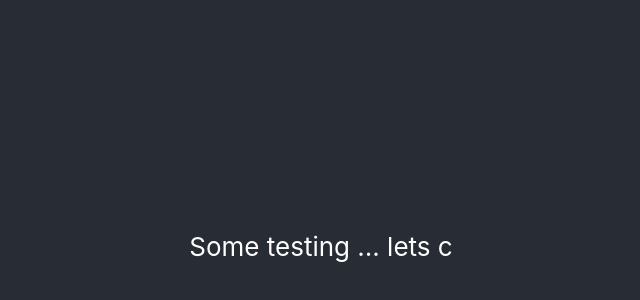
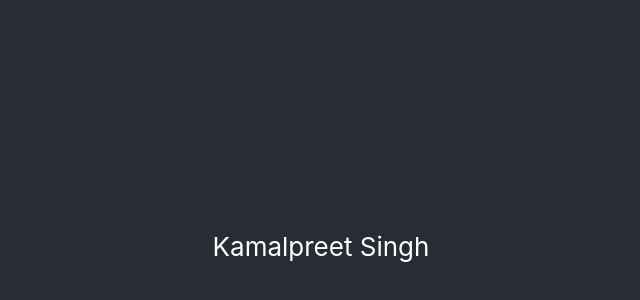
Before and after one commit to kamaldeol2013/jb, a React (Create React App) app: page / in a window 1280 px wide. Shown: the part 154-454 px from the top of the page, without its empty margins (319-959 px from the left). Built offline with nearby package versions, Linux system fonts and the light colour scheme.

Commit message:
some testing for BOSS

```diff
--- a/src/App.js
+++ b/src/App.js
@@ -5,7 +5,7 @@ function App() {
   return (
     <div className="App">
       <header className="App-header">
-        Some testing ... lets c
+        Kamalpreet Singh
       </header>
     </div>
   );
```
